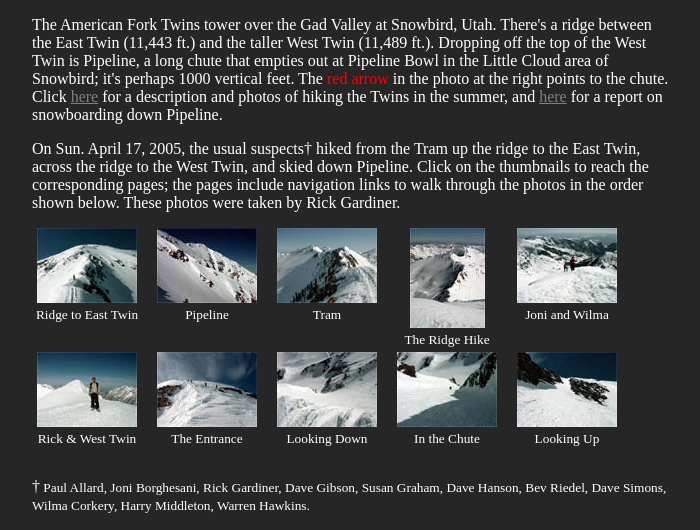
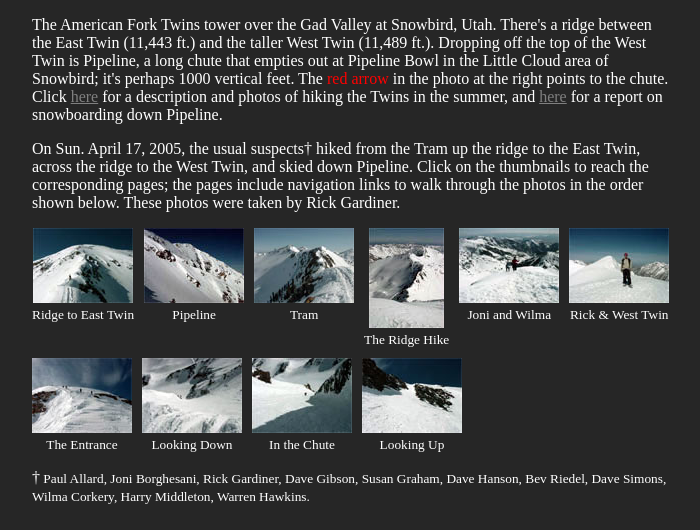
Before and after one commit to drh/web-drhanson, a PHP site: page / in a window 1280 px wide. Shown: the part 327-857 px from the top of the page, without its empty margins (288-988 px from the left). After the commit the page ends 831 px from the top, so only its background shows below. Run offline with PHP 8.4, Linux system fonts and the light colour scheme.

Commit message:
Remove width and height CSS properties for thumbnails, which botched the layout.

```diff
--- a/static/pipeline/css/style.css
+++ b/static/pipeline/css/style.css
@@ -1,6 +1,6 @@
 img  { border: none; }
-.gallery { display: flex; flex-flow: row wrap; justify-content: left; gap: 14px 10px; }
-.thumb { vertical-align: top; text-align: center; width: 110px; height: 110px; font-size: smaller; }
+.gallery { display: flex; flex-flow: row wrap; justify-content: left; gap: 10px 10px; }
+.thumb { vertical-align: top; text-align: center; font-size: smaller; }
 .description { text-align: left; margin-right: auto; margin-left: auto; width: 50vw; }
 body { color: white; background-color: #262626; text-align: center; }
 a:visited  { color: gray }
```
